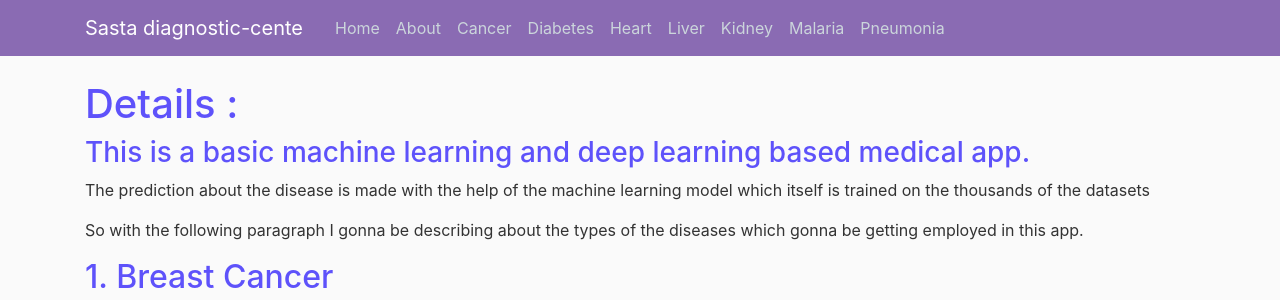
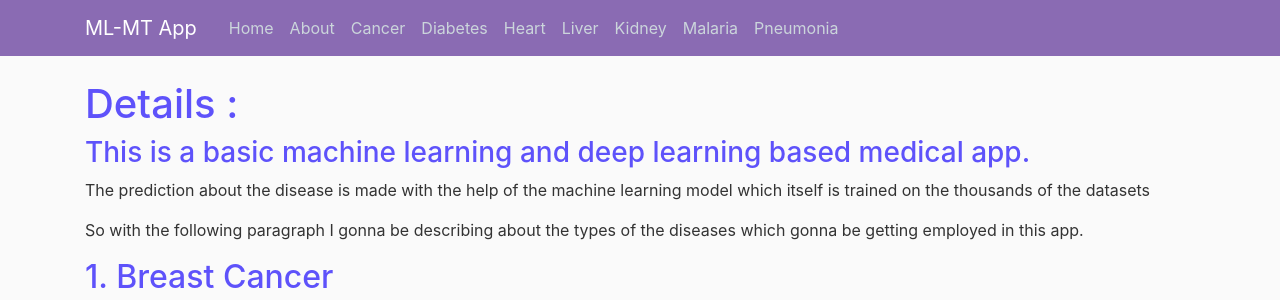
Before and after one commit to yashbaghani/fullhealthcare, a Flask app: page /about in a window 1280 px wide. Shown: the top 300 px of the page. Run offline with Flask 2, Linux system fonts and the light colour scheme; parts of the project's set-up code (start-up, migrations or seed data) failed here and were passed over; some libraries are stand-ins or nearby versions.

Commit message:
Add files via upload

```diff
--- a/template/about.html
+++ b/template/about.html
@@ -51,7 +51,7 @@
 	<header class="site-header">
   <nav class="navbar navbar-expand-md navbar-dark bg-steel fixed-top">
     <div class="container">
-      <a class="navbar-brand mr-4" href="/">Sasta diagnostic-cente</a>
+      <a class="navbar-brand mr-4" href="/">ML-MT App</a>
       <button class="navbar-toggler" type="button" data-toggle="collapse" data-target="#navbarToggle" aria-controls="navbarToggle" aria-expanded="false" aria-label="Toggle navigation">
         <span class="navbar-toggler-icon"></span>
       </button>
--- a/template/cancer.html
+++ b/template/cancer.html
@@ -25,7 +25,7 @@
     <header class="site-header">
   <nav class="navbar navbar-expand-md navbar-dark bg-steel fixed-top">
     <div class="container">
-      <a class="navbar-brand mr-4" href="/">Sasta diagnostic-cente</a>
+      <a class="navbar-brand mr-4" href="/">ML-MT App</a>
       <button class="navbar-toggler" type="button" data-toggle="collapse" data-target="#navbarToggle" aria-controls="navbarToggle" aria-expanded="false" aria-label="Toggle navigation">
         <span class="navbar-toggler-icon"></span>
       </button>
```
